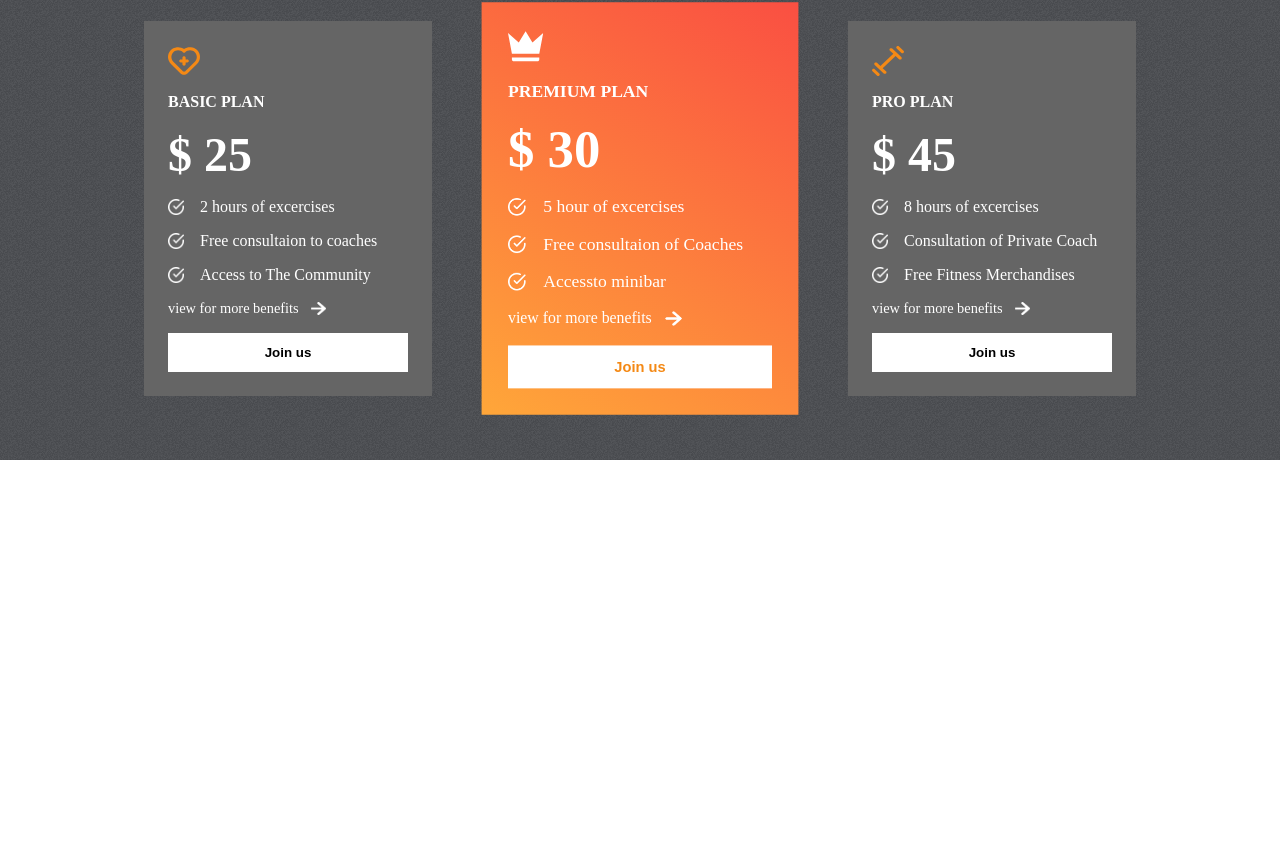
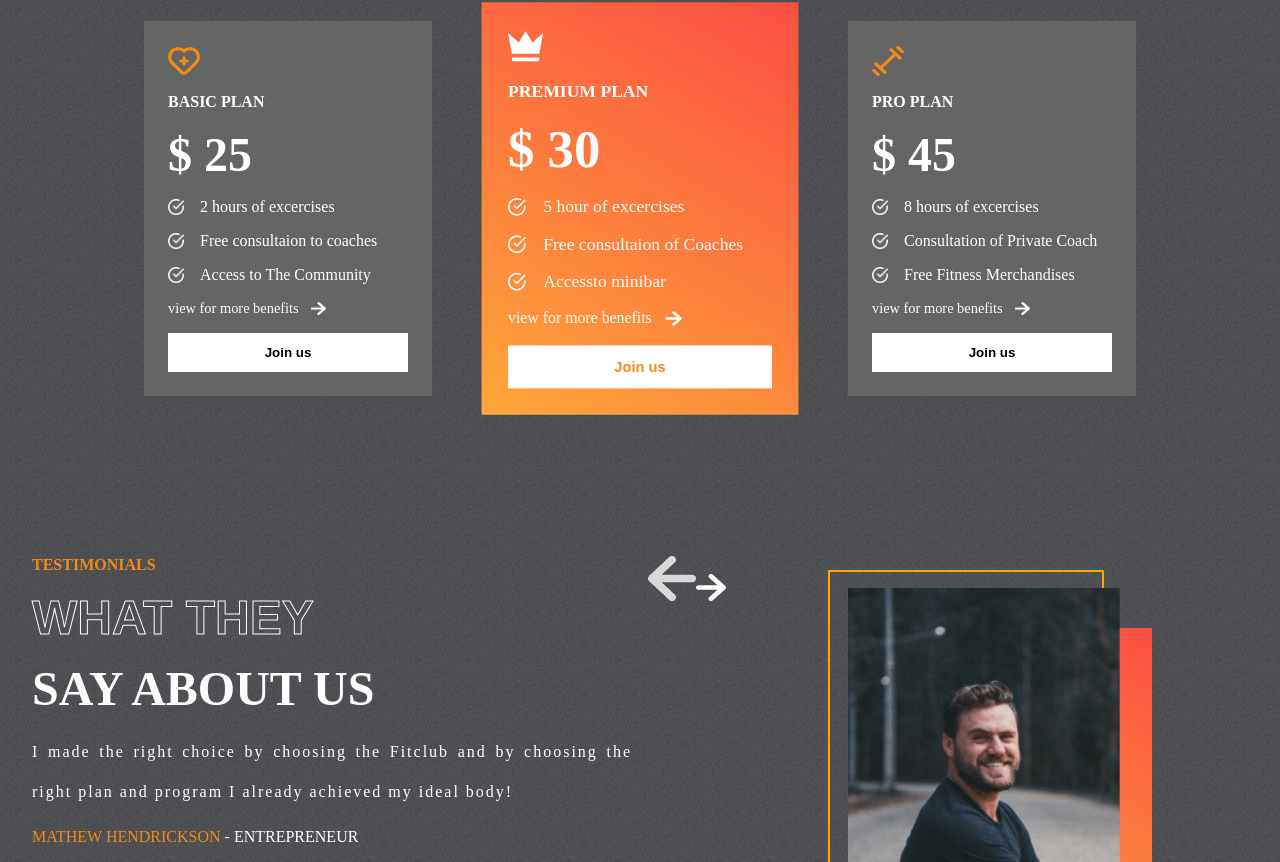
Before and after one commit to yasiramus/Gym-website, a React (Create React App) app: page / in a window 1280 px wide. Shown: the part 1825-2687 px from the top of the page. Before the commit the page ends 2285 px from the top, so only its background shows below. Built offline with nearby package versions, Linux system fonts and the light colour scheme; a web font is replaced by a local one.

Commit message:
added a testimonial section

```diff
--- /dev/null
+++ b/src/Components/Testimonials/Testimonial.jsx
@@ -0,0 +1,83 @@
+// testimonial component
+import { useState } from "react";
+
+import { testimonialsData } from "../../data/testimonialsData";
+
+import "./testimonial.css";
+
+// importation of left arrow image from the assets folder
+import rightArrow from "../../assets/rightArrow.png";
+import leftArrow from "../../assets/leftArrow.png";
+
+
+const Testimonial = () => {
+
+    const [isSelected, setIsSelected] = useState(0)
+
+    // calculate length of reviews
+    // const calculateReviewLength = testimonialsData.length;
+    // console.log(calculateReviewLength,'calculateReviewLength');
+
+    return (
+
+        <>
+            {/* testimonial main container  */}
+            <div className="testimonials">
+
+                {/* left-testimonial start */}
+                <div className="left-testimonial">
+
+                    <span className="left-first-span">Testimonials</span>
+
+                    <span className=" left-second-span stroke-text">what they</span>
+
+                    <span className="left-last-span">say about us</span>
+
+                    {/* review section  */}
+                    <span className="testimonialDataReview">
+
+                        {testimonialsData[isSelected].review}
+
+                    </span>
+
+                    {/* name and status section  */}
+                    <span className="testimonialData">
+
+                        <span>{testimonialsData[isSelected].name} </span>
+
+                        - {testimonialsData[isSelected].status}
+
+                    </span>
+
+                </div>
+                {/* left-testimonial ends  */}
+
+                {/* right testimonial start  */}
+                <div className="right-testimonial">
+
+                    {/* empty divs */}
+                    <div></div>
+                    <div></div>
+
+                    <img src={testimonialsData[isSelected].image} alt={testimonialsData[isSelected].image} />
+
+                    {/* arrow images  */}
+                    <div className="arrow-pagination">
+
+                        <img src={leftArrow} alt={leftArrow} />
+
+                        <img src={rightArrow} alt={rightArrow} />
+
+                    </div>
+
+                </div>
+                {/* right testimonial ends  */}
+
+            </div>
+        </>
+
+    )
+
+}
+
+export default Testimonial
--- /dev/null
+++ b/src/Components/Testimonials/testimonial.css
@@ -0,0 +1,88 @@
+.testimonials {
+
+    display: flex;
+    gap: 1rem;
+    padding: 0 2rem 1rem;
+
+}
+
+.left-testimonial {
+
+    display: flex;
+    flex: 1;
+    gap: 1rem;
+    flex-direction: column;
+    text-transform: uppercase;
+    color: #fff;
+
+}
+
+.left-first-span {
+
+    color: var(--orange);
+    font-weight: bold;
+
+}
+
+.left-second-span, .left-last-span {
+
+    font-weight: bold;
+    font-size: 3rem;
+
+}
+
+.testimonialDataReview {
+
+    text-transform: none;
+    text-align: justify;
+    letter-spacing: 2px;
+    line-height: 40px;
+}
+
+.testimonialData span {
+
+    color: var(--orange);
+
+}
+
+
+.right-testimonial {
+
+    flex: 1;
+    position: relative;
+
+}
+
+.right-testimonial > :nth-child(1) {
+
+    position: absolute;
+    width: 17rem;
+    height: 20rem;
+    border: 2px solid orange;
+    right: 9rem;
+    top: 0.9rem;
+
+}
+
+.right-testimonial > :nth-child(2) {
+
+    position: absolute;
+    width: 17rem;
+    height: 19rem;
+    background: var(--planCard);
+    right: 6rem;
+    top: 4.5rem;
+
+}
+
+/* styling the first image within the right section  */
+.right-testimonial > img {
+
+    position: absolute;
+    width: 17rem;
+    height: 20rem;
+    object-fit: cover;
+    right: 8rem;
+    top: 2rem;
+
+}
--- a/src/Pages/Home.jsx
+++ b/src/Pages/Home.jsx
@@ -5,6 +5,7 @@
 import Reasons from "../Components/Reasons/Reasons";
 
 import Plans from "../Components/Plans/Plans";
+import Testimonial from "../Components/Testimonials/Testimonial";
 
 const Home = () => {
 
@@ -18,7 +19,10 @@
 
             <Reasons />
 
-            <Plans/>
+            <Plans />
+
+            <Testimonial/>
+
         </>
 
     )
--- a/src/data/testimonialsData.js
+++ b/src/data/testimonialsData.js
@@ -14,7 +14,7 @@
     image: image2,
     review: 'Lorem ipsum dolor sit amet consectetur adipisicing elit. Commodi ipsam, ab itaque nam perferendis impedit sint ',
     name: 'JOHN KEVIN',
-    status: 'COACH'
+    status: 'COACH',
   },
   {
     image : image3,
```
